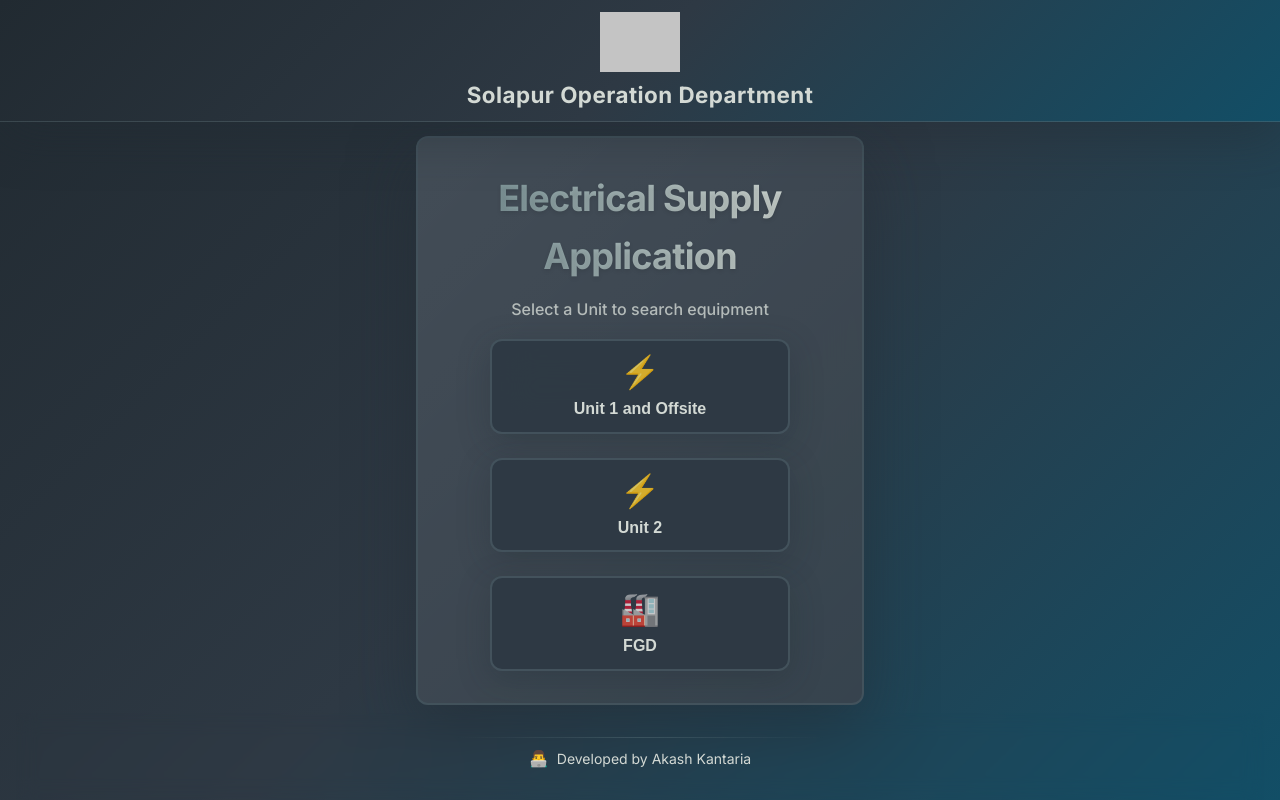
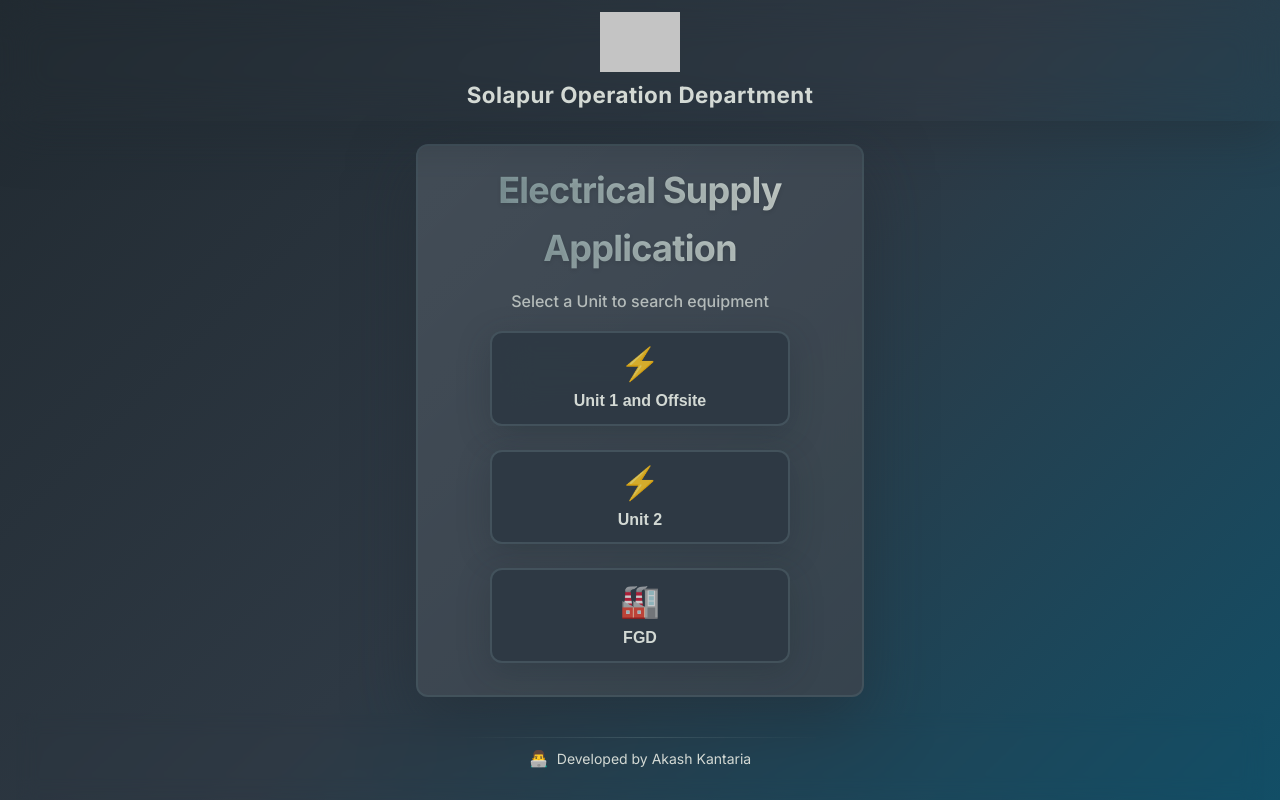
Before and after one commit to SKY1797/electrical-app-with-fgd, a website: page index.html in a window 1280 px wide. Drawn offline with Linux system fonts and the light colour scheme; grey boxes are pictures that could not be loaded.

Commit message:
Update styles.css

```diff
--- a/styles.css
+++ b/styles.css
@@ -95,7 +95,7 @@ body::before {
 /* Header styling - Mobile first */
 .app-header {
   width: 100%;
-  background: var(--background);
+  /* background: var(--background); */
   padding: 0.75rem 1rem;
   box-shadow: var(--shadow-medium);
   position: fixed;
@@ -103,7 +103,7 @@ body::before {
   left: 0;
   z-index: 100;
   backdrop-filter: blur(20px);
-  border-bottom: 1px solid var(--border);
+ /* border-bottom: 1px solid var(--border); */
   flex-shrink: 0;
 }
 
@@ -191,7 +191,7 @@ body::before {
 
 .card-header {
   text-align: center;
-  padding: 2rem 2rem 0rem;
+  padding: 1rem 2rem 0rem;
   position: relative;
 }
 
```
